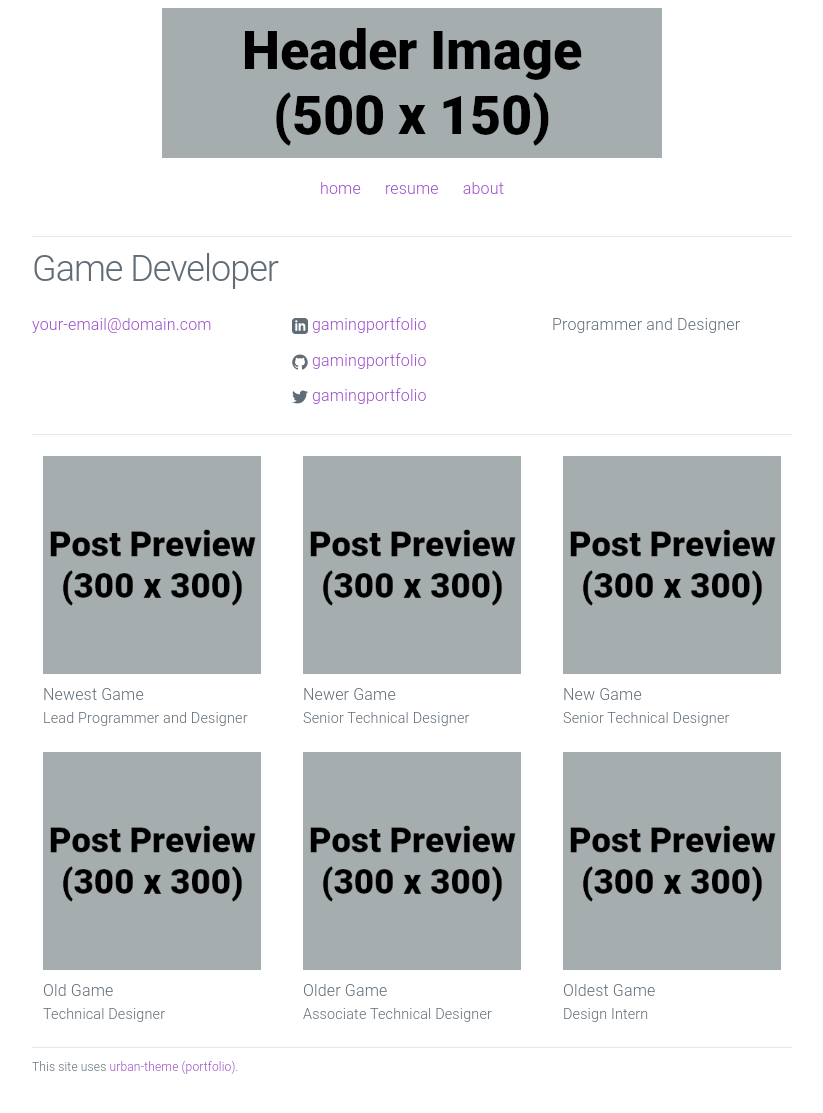
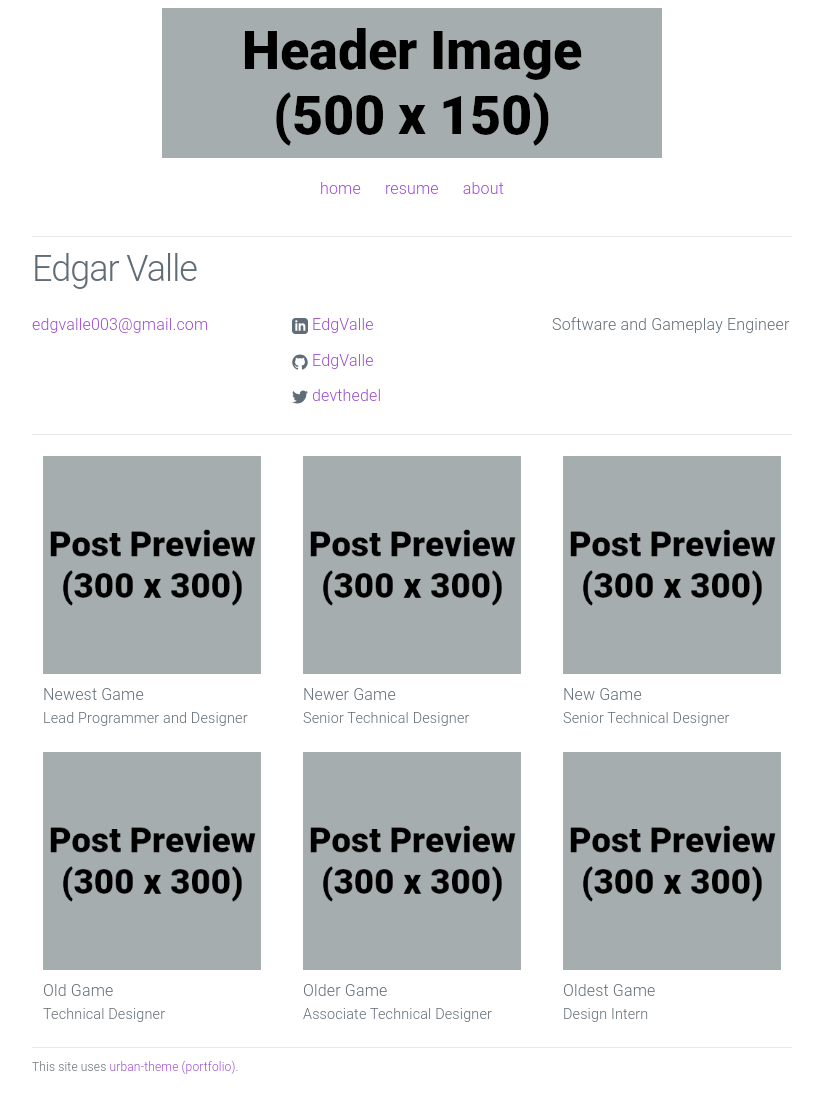
Before and after one commit to EdgValle/edgvalle.github.io, a Jekyll site: the page built from index.html, in a window 1280 px wide. Shown: the whole page, without its empty margins (228-1051 px from the left). Built offline with Jekyll 4.4.1, drawn with Linux system fonts in a browser that asks for light colours.

Commit message:
Update _config.yml

```diff
--- a/_config.yml
+++ b/_config.yml
@@ -1,12 +1,12 @@
 # Site settings
-title: Game Developer
-email: your-email@domain.com
+title: Edgar Valle
+email: edgvalle003@gmail.com
 description: > # keep this and put description below
-  Programmer and Designer
-url: "https://yourdomain.com" # the base hostname & protocol for your site
-linkedin_url: "https://www.linkedin.com/in/gamingportfolio"
-github_username: gamingportfolio
-twitter_username: gamingportfolio
+  Software and Gameplay Engineer
+url: "https://edgvalle.github.io" # the base hostname & protocol for your site
+linkedin_url: "https://www.linkedin.com/in/edgar-v-95e23/"
+github_username: EdgValle
+twitter_username: devthedel
 footer_text: "This site uses <a href='https://github.com/gamingportfolio/urban-theme-portfolio'>urban-theme (portfolio)</a>."
 
 # Build settings
```
